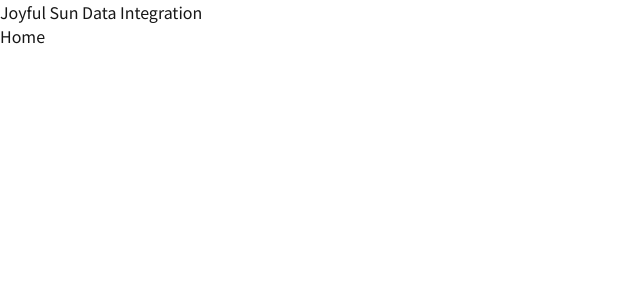
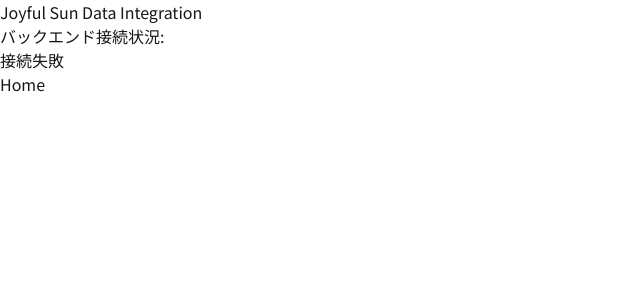
Before and after one commit to ut42univ/joyfulsun-hackathon-frontend, a Next.js app: page / in a window 1280 px wide. Shown: the top 300 px of the page, without its empty margins (0-640 px from the left). Built offline with nearby package versions, Linux system fonts and the light colour scheme; no server answers.

Commit message:
Connectionコンポーネントを追加し、Headerに組み込み

```diff
--- /dev/null
+++ b/src/components/elements/connection.tsx
@@ -0,0 +1,27 @@
+"use client";
+
+import { checkConnection } from "@/utils/apiUtils";
+import { useState } from "react";
+
+export const Connection = () => {
+  const [connected, setConnected] = useState<boolean>(false);
+  const [loading, setLoading] = useState<boolean>(true);
+
+  checkConnection().then((res) => {
+    setConnected(res);
+    setLoading(false);
+  });
+
+  return (
+    <div className="text-sm flex gap-2">
+      <h1>バックエンド接続状況:</h1>
+      {loading ? (
+        <p>Trying...</p>
+      ) : connected ? (
+        <p className="text-green-400">接続成功</p>
+      ) : (
+        <p className="text-red-400">接続失敗</p>
+      )}
+    </div>
+  );
+};
--- a/src/components/layouts/Header.tsx
+++ b/src/components/layouts/Header.tsx
@@ -1,13 +1,17 @@
+import { Connection } from "@/components/elements/connection";
 import Link from "next/link";
 import React from "react";
 
 export const Header = () => {
   return (
     <header className="fixed w-full h-20 z-50 flex justify-between items-center px-16 bg-neutral-800 text-white">
-      <Link href="/" className="font-medium text-sm flex gap-4 items-center">
+      <Link href="/" className="font-medium flex gap-4 items-center">
         <div className="w-12 h-12 rounded-full bg-orange-500" />
         <p>Joyful Sun Data Integration</p>
       </Link>
+      <nav className="flex gap-4">
+        <Connection />
+      </nav>
     </header>
   );
 };
```
